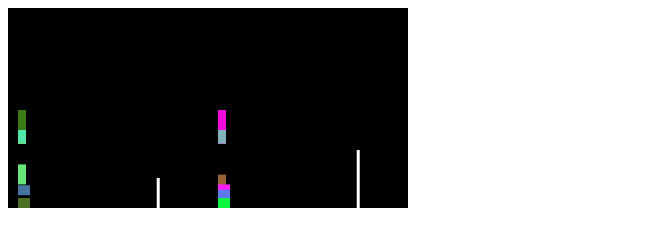
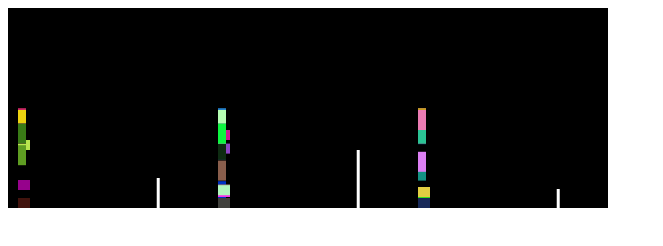
Before and after one commit to TzProwebyKS/AI-Playing-Dino-Game, a plain HTML site: page index.html in a window 1280 px wide. Shown: the whole page, without its empty margins (0-663 px from the left). Drawn offline with Linux system fonts and the light colour scheme; animation ran at ten frames a second.

Commit message:
Add files via upload

```diff
--- a/index.html
+++ b/index.html
@@ -11,6 +11,7 @@
         <script src="src/classes/neuralNetwork/activationFunctions/ReLu.js"></script>
         <script src="src/classes/neuralNetwork/activationFunctions/binaryStep.js"></script>
         <script src="src/classes/neuralNetwork/activationFunctions/sigmoid.js"></script>
+        <script src="src/classes/neuralNetwork/activationFunctions/softmax.js"></script>
         <script src="src/classes/neuralNetwork/activationFunctions/bipolarStep.js"></script>
         <script src="src/classes/neuralNetwork/prototypes/feedForward.js"></script>
         <script src="src/classes/neuralNetwork/utils/newWeight.js"></script>
--- a/src/classes/game/prototypes/run.js
+++ b/src/classes/game/prototypes/run.js
@@ -32,23 +32,24 @@ Game.prototype.run = function(canvas, individuals) {
             }
 
             let distanceFromWall = 0
+            let wallHeight = 0
 
             if (this.walls[0]) {
-                wall = this.getTheClosestWall(indiv)
+                const wall = this.getTheClosestWall(indiv)
+                wallHeight = wall.height
                 distanceFromWall = Math.abs(wall.x - (indiv.x + indiv.width))
             }
 
             indiv.neuralNetwork.feedForward([
                 distanceFromWall,
-                this.speed,
-                indiv.isCrouching ? 1 : 0,
-                indiv.isInTheAir ? 1 : 0
+                wallHeight,
+                this.speed
             ])
 
-            if (indiv.neuralNetwork.outputs[0] == 1) {
+            if (indiv.neuralNetwork.outputs[0] > indiv.neuralNetwork.outputs[1]) {
                 indiv.jump()
             }
-            else if (indiv.neuralNetwork.outputs[0] == -1) {
+            else if (indiv.neuralNetwork.outputs[1] > indiv.neuralNetwork.outputs[0]) {
                 indiv.crouch()
             }
         }
--- /dev/null
+++ b/src/classes/neuralNetwork/activationFunctions/softmax.js
@@ -0,0 +1,16 @@
+function softmax(values) {
+    const max = Math.max(...values)
+    const exps = []
+
+    let expsSum = 0
+
+    for (let i = 0; i < values.length; i++) {
+        const value = values[i]
+        const current = Math.exp(value - max)
+
+        exps.push(current)
+        expsSum += current
+    }
+
+    return exps.map((e) => e / expsSum)
+}
--- a/src/classes/neuralNetwork/neuralNetwork.js
+++ b/src/classes/neuralNetwork/neuralNetwork.js
@@ -8,14 +8,14 @@ function NeuralNetwork(neuralNetworkCfg, weights) {
         this.weights = []
 
         let quantityOfWeights = 0
-        // inputs weights
+        // inputs weights + bias weight
         quantityOfWeights += (this.config.inputNodes + 1) * this.config.hiddenNodes
         // hidden weights
-        quantityOfWeights += this.config.hiddenNodes * this.config.hiddenLayers * (this.config.hiddenLayers - 1)
+        if (this.config.hiddenLayers > 1) {
+            quantityOfWeights += (this.config.hiddenNodes + 1) * (this.config.hiddenLayers + 1) * this.config.hiddenLayers
+        }
         // outputs weights
-        quantityOfWeights += this.config.hiddenNodes * this.config.outputNodes
-        // bias weights
-        quantityOfWeights += this.config.hiddenLayers
+        quantityOfWeights += (this.config.hiddenNodes + 1) * this.config.outputNodes
 
         for (let c = 0; c < quantityOfWeights; c++) {
             this.weights.push(newWeight())
--- a/src/classes/neuralNetwork/prototypes/feedForward.js
+++ b/src/classes/neuralNetwork/prototypes/feedForward.js
@@ -21,7 +21,6 @@ NeuralNetwork.prototype.feedForward = function(inputs) {
 
         this.hiddens[0][y] = ReLu(this.hiddens[0][y], this.config.useReLu)
     }
-
     // insert bias
     this.hiddens[0].unshift(this.config.bias)
 
@@ -45,19 +44,15 @@ NeuralNetwork.prototype.feedForward = function(inputs) {
     }
 
     const indexOfLastHidden = this.hiddens.length - 1
-
     // calcs the output
     for (let c = 0; c < this.config.outputNodes; c++) {
         this.outputs[c] = 0
 
-        for (let r = 0; r < this.hiddens[0].length; r++) {
+        for (let r = 0; r < this.hiddens[indexOfLastHidden].length; r++) {
             this.outputs[c] += this.hiddens[indexOfLastHidden][r] * this.weights[indexOfWeight]
             indexOfWeight++
         }
     }
-
     // activate outputs
-    for (let i = 0; i < this.outputs.length; i++) {
-        this.outputs[i] = this.config.activationFunction(this.outputs[i])
-    }
+    this.outputs = this.config.activationFunction(this.outputs)
 }
--- a/src/classes/neuralNetwork/utils/newWeight.js
+++ b/src/classes/neuralNetwork/utils/newWeight.js
@@ -1,5 +1,3 @@
 function newWeight() {
-    const weight = Math.random()
-
-    return Math.random() > 0.5 ? weight : -weight
+    return Math.random() * 2 - 1
 }
--- a/src/main.js
+++ b/src/main.js
@@ -12,28 +12,38 @@ const populationCfgA = {
 
 const populationCfgB = {
     size: 1000,
-    mutationRate: 0.1,
-    useBreeding: true
+    mutationRate: 1,
+    useBreeding: false
 }
 
 const neuralNetworkCfgA = {
-    inputNodes: 4,
-    hiddenNodes: 4,
+    inputNodes: 3,
+    hiddenNodes: 2,
     hiddenLayers: 1,
-    outputNodes: 1,
+    outputNodes: 2,
     bias: 1,
     useReLu: true,
-    activationFunction: bipolarStep
+    activationFunction: softmax
 }
 
 const neuralNetworkCfgB = {
-    inputNodes: 4,
-    hiddenNodes: 4,
+    inputNodes: 3,
+    hiddenNodes: 2,
     hiddenLayers: 1,
-    outputNodes: 1,
+    outputNodes: 2,
     bias: 1,
     useReLu: true,
-    activationFunction: bipolarStep
+    activationFunction: softmax
+}
+
+const neuralNetworkCfgC = {
+    inputNodes: 3,
+    hiddenNodes: 5,
+    hiddenLayers: 1,
+    outputNodes: 2,
+    bias: 1,
+    useReLu: true,
+    activationFunction: softmax
 }
 
 const setupA = new Setup(canvasCfg, populationCfgA, neuralNetworkCfgA, 'a')
@@ -41,3 +51,6 @@ setupA.run()
 
 const setupB = new Setup(canvasCfg, populationCfgB, neuralNetworkCfgB, 'b')
 setupB.run()
+
+const setupC = new Setup(canvasCfg, populationCfgB, neuralNetworkCfgC, 'c')
+setupC.run()
```
